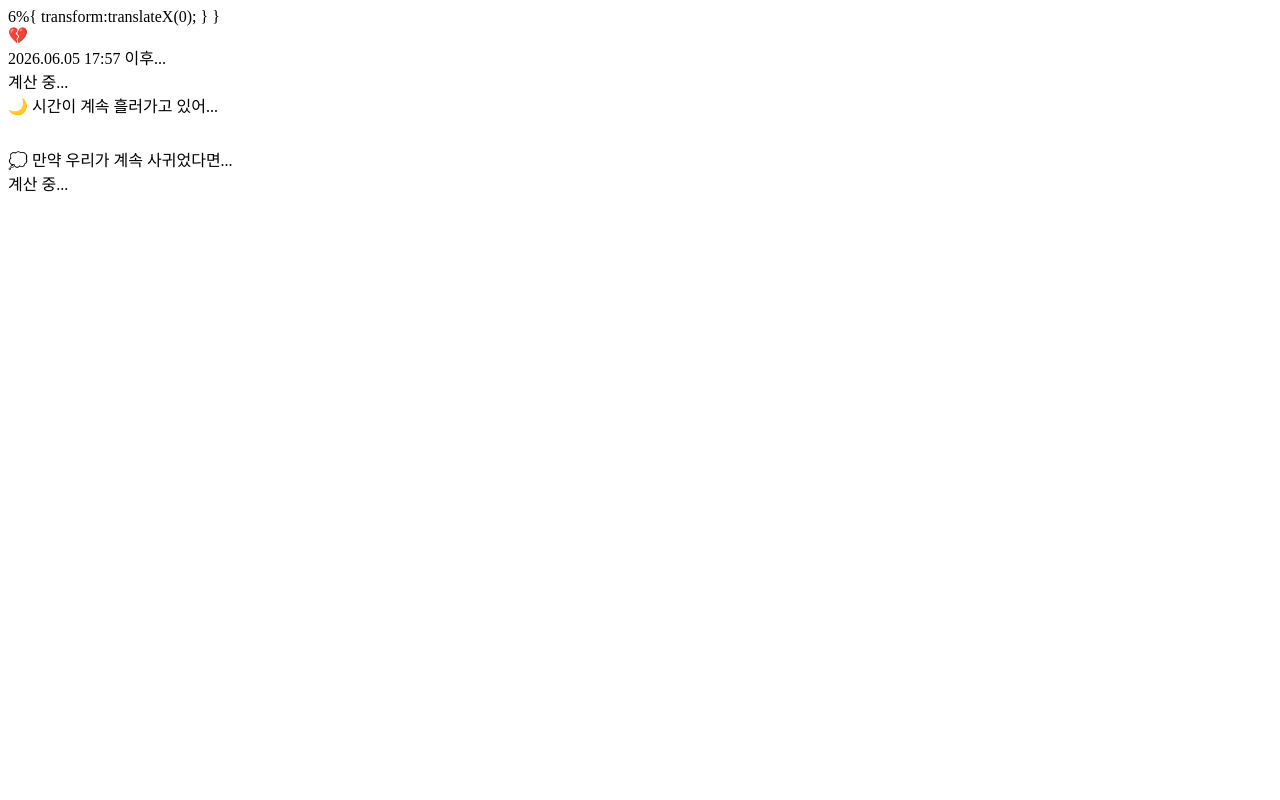
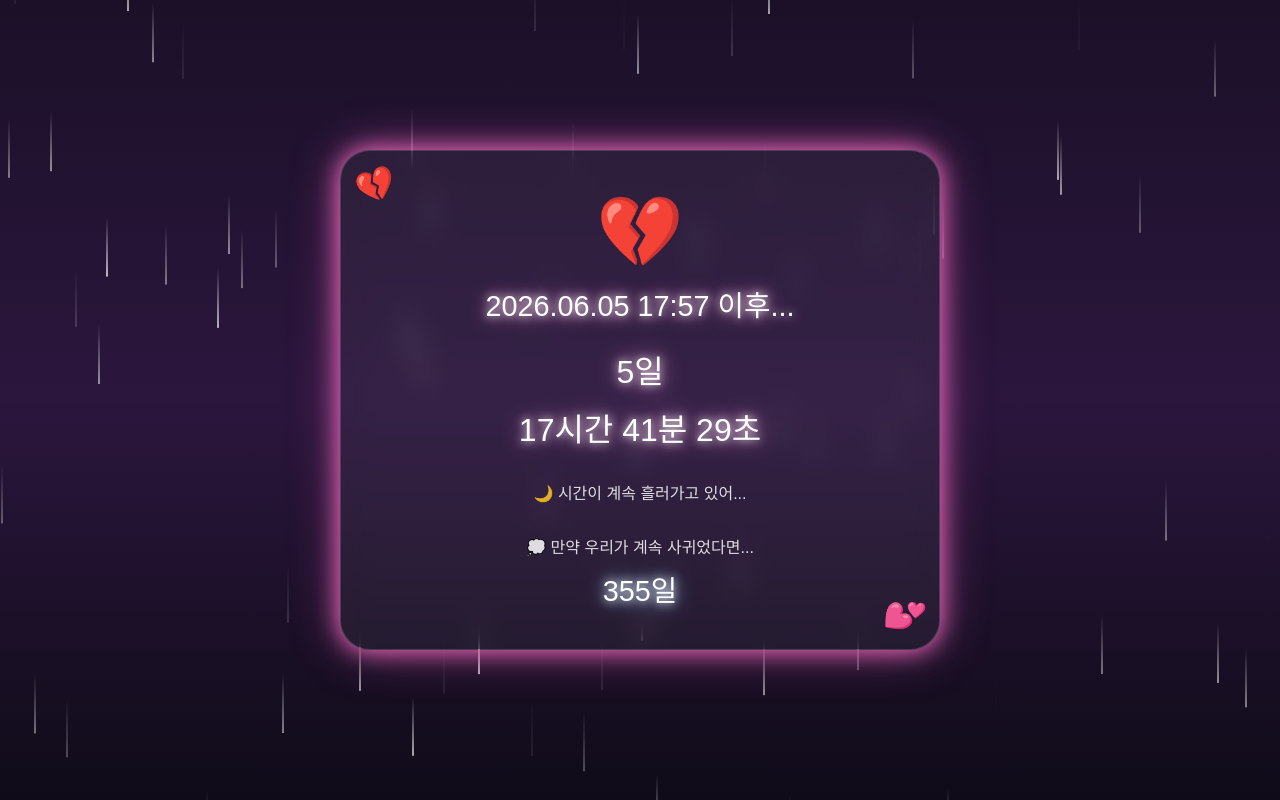
Before and after one commit to hypbosz-png/menhera-time-for-me, a plain HTML site: page Index.html in a window 1280 px wide. Drawn offline with Linux system fonts and the light colour scheme.

Commit message:
Index.html 업데이트

```diff
--- a/Index.html
+++ b/Index.html
@@ -1,3 +1,169 @@
+<!DOCTYPE html>
+<html lang="ko">
+<head>
+<meta charset="UTF-8">
+<meta name="viewport" content="width=device-width, initial-scale=1.0">
+
+<title>💔 Time Since...</title>
+
+<style>
+
+*{
+    margin:0;
+    padding:0;
+    box-sizing:border-box;
+}
+
+body{
+    overflow:hidden;
+    height:100vh;
+
+    display:flex;
+    justify-content:center;
+    align-items:center;
+
+    background:
+    linear-gradient(
+        180deg,
+        #1b1028,
+        #2b163d,
+        #0f0b18
+    );
+
+    color:white;
+    font-family:"Malgun Gothic",sans-serif;
+}
+
+.rain{
+    position:fixed;
+    width:100%;
+    height:100%;
+    pointer-events:none;
+}
+
+.drop{
+    position:absolute;
+    width:2px;
+    height:60px;
+
+    background:
+    linear-gradient(
+        transparent,
+        rgba(255,255,255,.7)
+    );
+
+    animation:fall linear infinite;
+}
+
+@keyframes fall{
+    from{
+        transform:translateY(-100px);
+    }
+    to{
+        transform:translateY(110vh);
+    }
+}
+
+.card{
+    z-index:10;
+
+    width:min(90%,600px);
+
+    padding:40px;
+
+    text-align:center;
+
+    background:rgba(255,255,255,.05);
+
+    backdrop-filter:blur(12px);
+
+    border-radius:30px;
+
+    border:1px solid rgba(255,255,255,.15);
+
+    box-shadow:
+    0 0 25px #ff6ec7,
+    0 0 50px rgba(255,110,199,.4);
+}
+
+.heart{
+    font-size:70px;
+    animation:beat 1s infinite;
+    margin-bottom:10px;
+}
+
+@keyframes beat{
+    0%{transform:scale(1);}
+    25%{transform:scale(1.15);}
+    40%{transform:scale(1);}
+    60%{transform:scale(1.2);}
+    100%{transform:scale(1);}
+}
+
+.title{
+    font-size:1.8rem;
+    margin-bottom:20px;
+
+    text-shadow:
+    0 0 10px #fff,
+    0 0 20px #ff8cd9;
+}
+
+.timer{
+    font-size:2rem;
+    line-height:1.8;
+
+    text-shadow:
+    0 0 10px white,
+    0 0 25px #ff8cd9;
+}
+
+.message{
+    margin-top:20px;
+    opacity:.85;
+    font-size:1rem;
+}
+
+.loveCounter{
+    margin-top:10px;
+    font-size:1.8rem;
+
+    text-shadow:
+    0 0 10px white,
+    0 0 20px #8fd3ff;
+}
+
+.bandage{
+    position:absolute;
+    font-size:2rem;
+}
+
+.bandage1{
+    top:15px;
+    left:15px;
+    transform:rotate(-20deg);
+}
+
+.bandage2{
+    bottom:15px;
+    right:15px;
+    transform:rotate(20deg);
+}
+
+.glitch{
+    animation:glitch 4s infinite;
+}
+
+@keyframes glitch{
+    0%,100%{
+        transform:translateX(0);
+    }
+    2%{
+        transform:translateX(-2px);
+    }
+    4%{
+        transform:translateX(2px);
+    }
     6%{
         transform:translateX(0);
     }
@@ -11,6 +177,9 @@
 <div class="rain" id="rain"></div>
 
 <div class="card glitch">
+
+    <div class="bandage bandage1">💔</div>
+    <div class="bandage bandage2">💕</div>
 
     <div class="heart">💔</div>
 
@@ -35,3 +204,119 @@
     </div>
 
 </div>
+
+<script>
+
+const startDate =
+new Date("2026-06-05T17:57:00");
+
+const loveStartDate =
+new Date("2025-06-21T00:00:00");
+
+function updateTimer(){
+
+    const now = new Date();
+    const diff = now - startDate;
+
+    if(diff < 0){
+        document.getElementById("timer").innerHTML =
+        "아직<br>그 날이 오지 않았어...";
+        return;
+    }
+
+    const totalSeconds =
+    Math.floor(diff/1000);
+
+    const months =
+    Math.floor(totalSeconds/(30*24*60*60));
+
+    const days =
+    Math.floor(
+        (totalSeconds%(30*24*60*60))
+        /(24*60*60)
+    );
+
+    const hours =
+    Math.floor(
+        (totalSeconds%(24*60*60))
+        /3600
+    );
+
+    const minutes =
+    Math.floor(
+        (totalSeconds%3600)
+        /60
+    );
+
+    const seconds =
+    totalSeconds%60;
+
+    let text="";
+
+    if(months>0){
+        text += `${months}개월 ${days}일<br>`;
+    }else{
+        text +=
+        `${Math.floor(totalSeconds/(24*60*60))}일<br>`;
+    }
+
+    text +=
+    `${hours}시간 ${minutes}분 ${seconds}초`;
+
+    document.getElementById("timer").innerHTML =
+    text;
+}
+
+function updateLoveCounter(){
+
+    const now = new Date();
+
+    const diff =
+    now - loveStartDate;
+
+    const days =
+    Math.floor(
+        diff/(1000*60*60*24)
+    );
+
+    document.getElementById("loveCounter").innerHTML =
+    `${days}일`;
+}
+
+updateTimer();
+updateLoveCounter();
+
+setInterval(()=>{
+    updateTimer();
+    updateLoveCounter();
+},100);
+
+const rain =
+document.getElementById("rain");
+
+for(let i=0;i<100;i++){
+
+    const drop =
+    document.createElement("div");
+
+    drop.classList.add("drop");
+
+    drop.style.left =
+    Math.random()*100+"vw";
+
+    drop.style.animationDuration =
+    (0.8+Math.random()*1.5)+"s";
+
+    drop.style.opacity =
+    Math.random();
+
+    drop.style.animationDelay =
+    Math.random()*2+"s";
+
+    rain.appendChild(drop);
+}
+
+</script>
+
+</body>
+</html>
```
